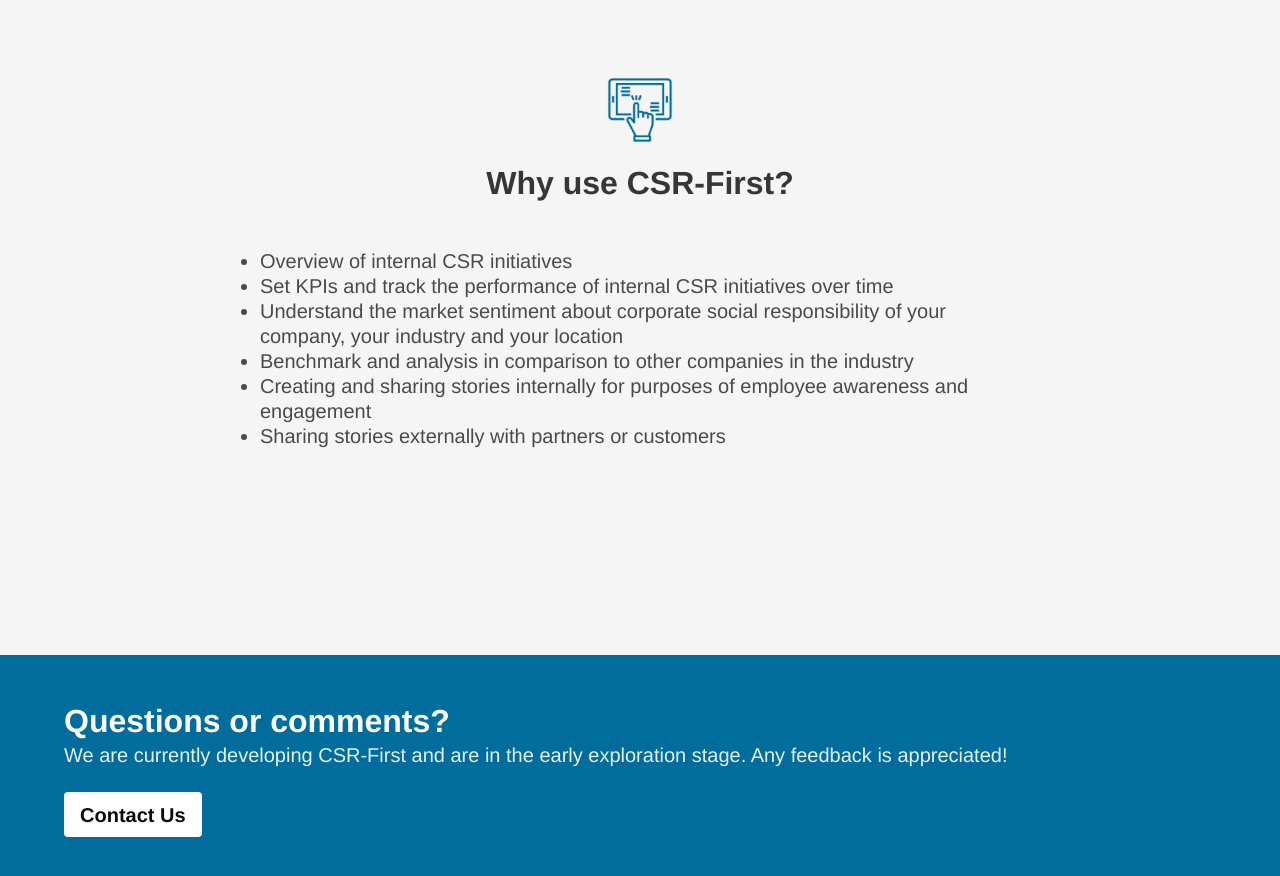
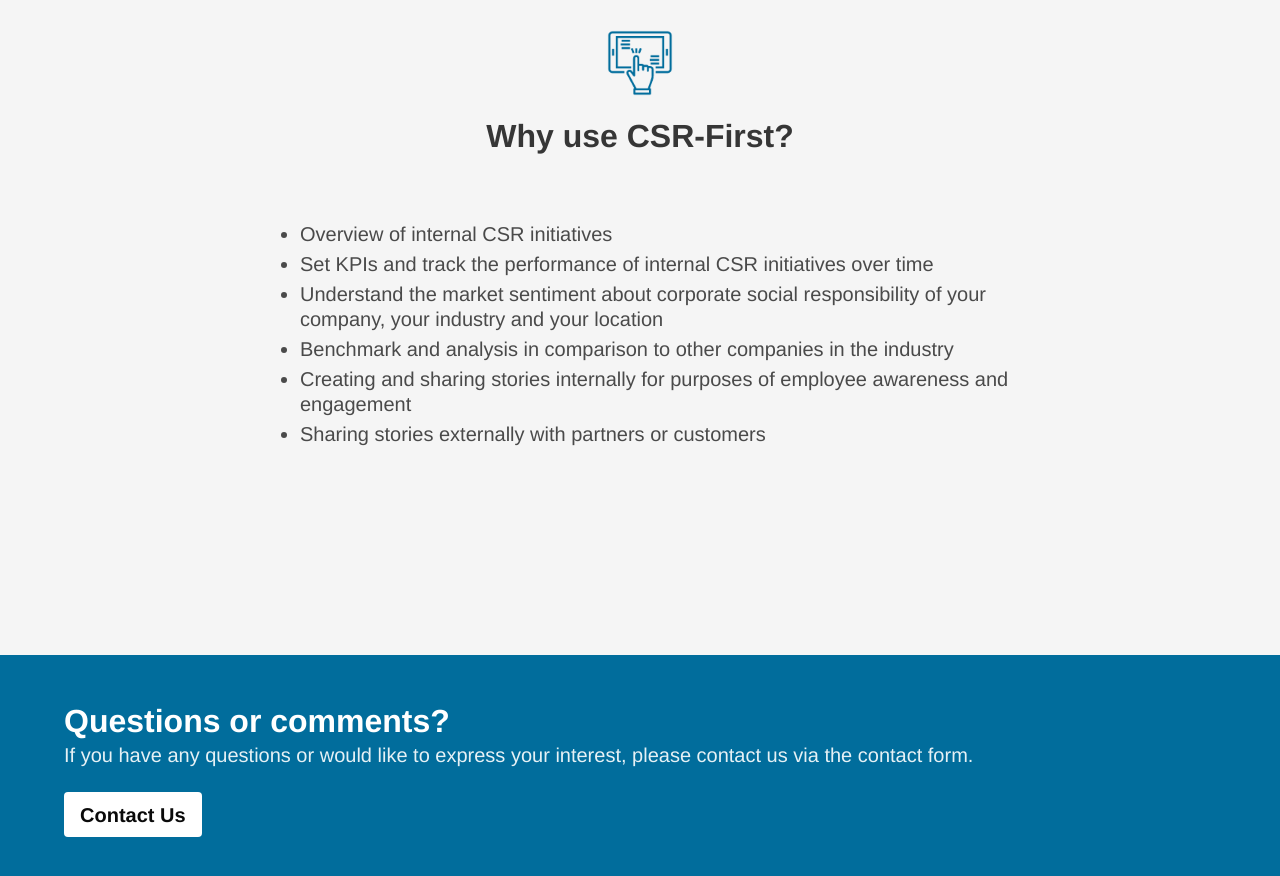
Before and after one commit to richestudillo1/CSR_First, a website: page index.html in a window 1280 px wide. Shown: the part 3373-4249 px from the top of the page. Drawn offline with Linux system fonts and the light colour scheme; a web font is replaced by a local one.

Commit message:
removed dev language from contact us

```diff
--- a/index.html
+++ b/index.html
@@ -271,6 +271,7 @@
             <h1 class="title has-text-centered">Why use CSR-First?</h1>
             <br>
             <h3 class="subtitle has-text-centered" style="font-weight:200;">
+              <div class="content">
               <ul>
                 <li>Overview of internal CSR initiatives</li>
                 <li>Set KPIs and track the performance of internal CSR initiatives over time</li>
@@ -282,6 +283,7 @@
               </ul>
 
             </h3>
+          </div>
           </div>
           <div class="column is-2"></div>
 
@@ -327,7 +329,7 @@
               Questions or comments?
             </h1>
             <h2 class="subtitle has-text-weight-light">
-              We are currently developing CSR-First and are in the early exploration stage. Any feedback is appreciated!
+              If you have any questions or would like to express your interest, please contact us via the contact form.
             </h2>
             <a class="button is-medium is-white has-text-weight-bold" href="https://docs.google.com/forms/d/e/1FAIpQLScE0jG377Ta1D3FMlmiWde3-U2Xm6r6tmRF7o61Bz65KE7Ntg/viewform?usp=sf_link">Contact Us</a>
           </div>
```
Also changed, not shown: dashboards.html (+1 -1 lines), media-monitoring.html (+1 -1 lines), questionnaire.html (+1 -1 lines), success-sharing.html (+1 -1 lines).
